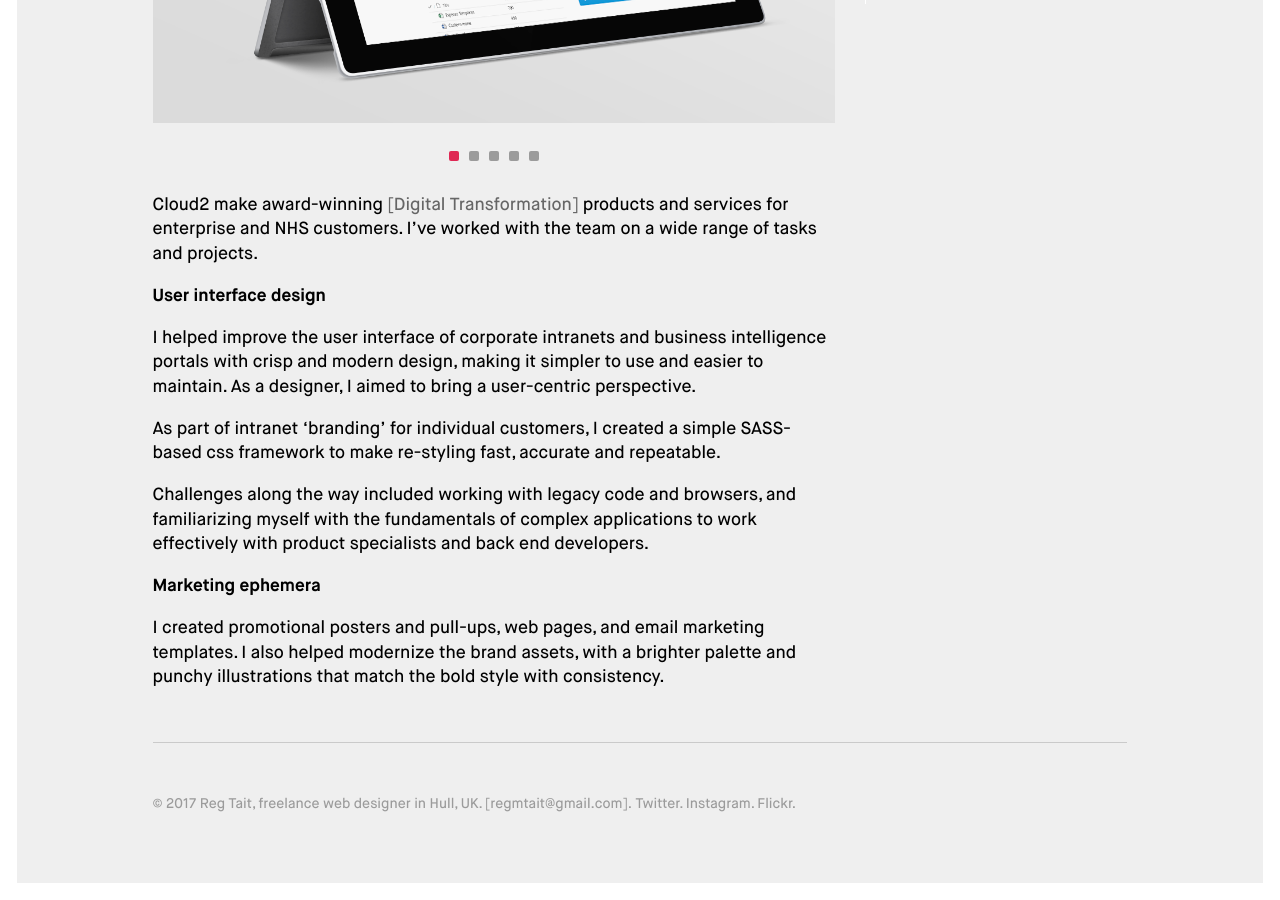
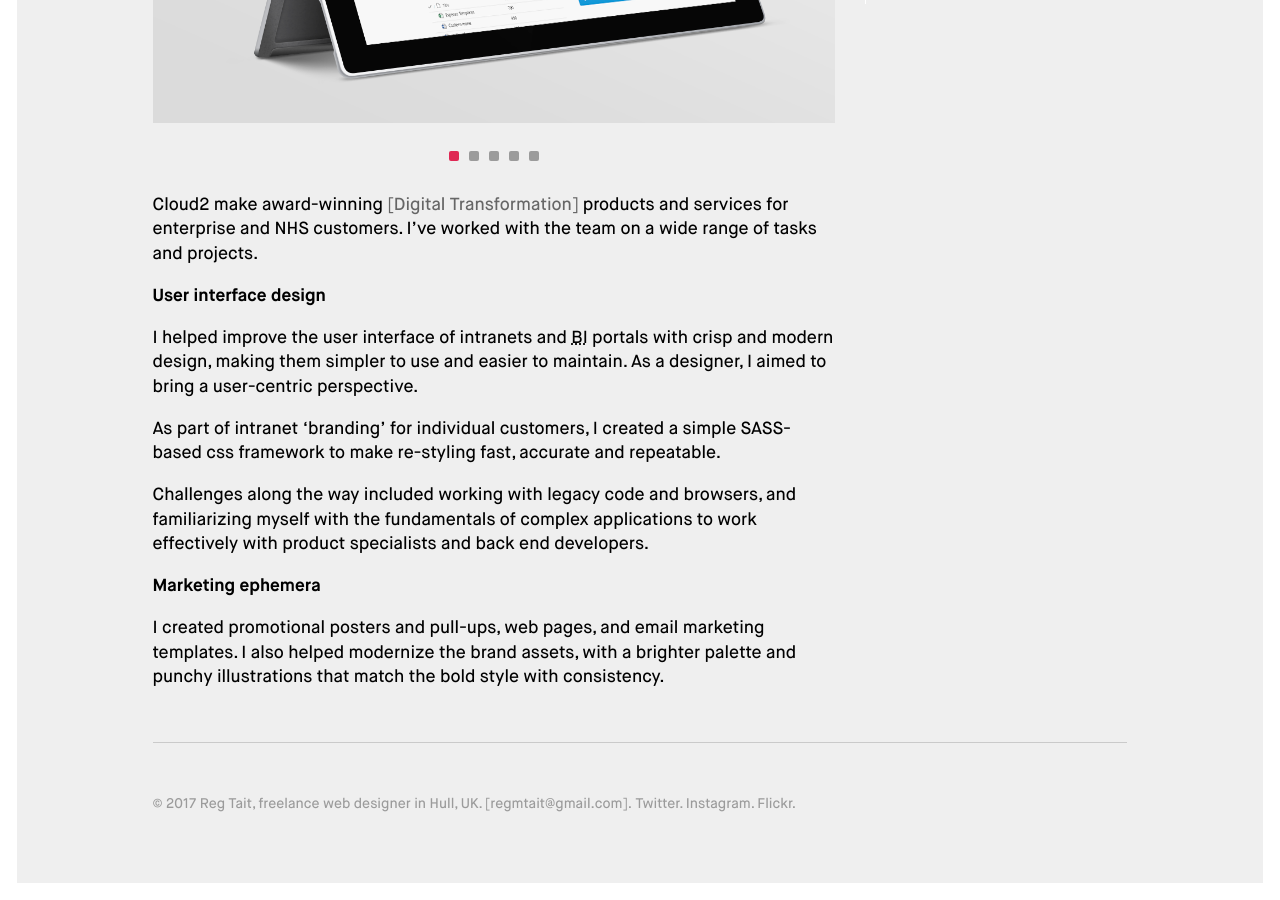
Before and after one commit to regmtait/regmtait.co.uk, a Jekyll site: the page built from _projects/cloud2.md, in a window 1280 px wide and 900 px high, scrolled down 668 px. Built offline with Jekyll 4.4.1, drawn with Linux system fonts in a browser that asks for light colours.

Commit message:
Copy tweaks

```diff
--- a/_projects/cloud2.md
+++ b/_projects/cloud2.md
@@ -41,7 +41,7 @@ Cloud2 make award-winning <a href="#" class="extra">Digital Transformation</a> p
 
 ### User interface design
 
-I helped improve the user interface of corporate intranets and business intelligence portals with crisp and modern design, making it simpler to use and easier to maintain. As a designer, I aimed to bring a user-centric perspective.
+I helped improve the user interface of intranets and <abbr title="Business Intelligence">BI</abbr> portals with crisp and modern design, making them simpler to use and easier to maintain. As a designer, I aimed to bring a user-centric perspective.
 
 As part of intranet 'branding' for individual customers, I created a simple SASS-based css framework to make re-styling fast, accurate and repeatable.
 
```
